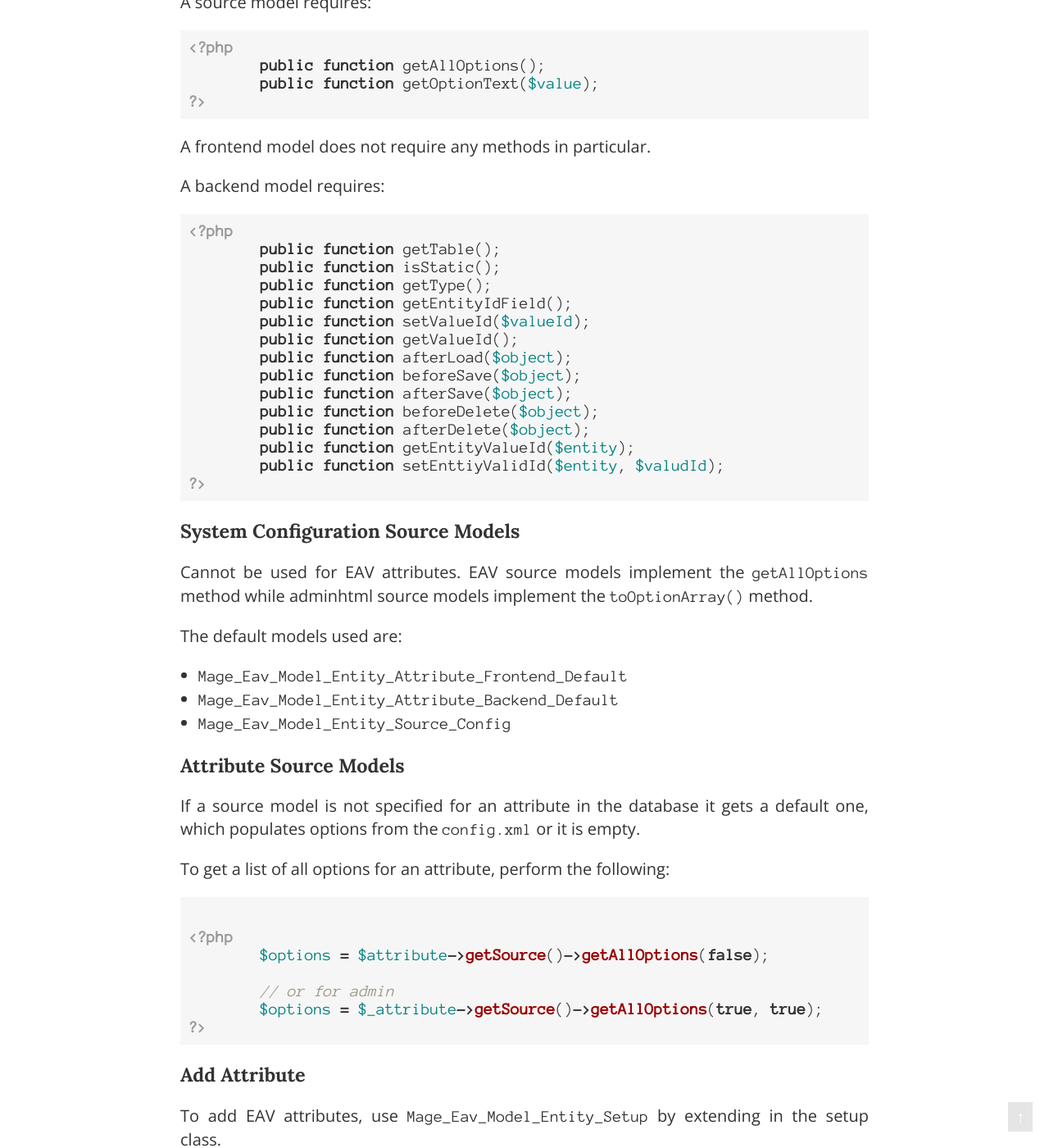
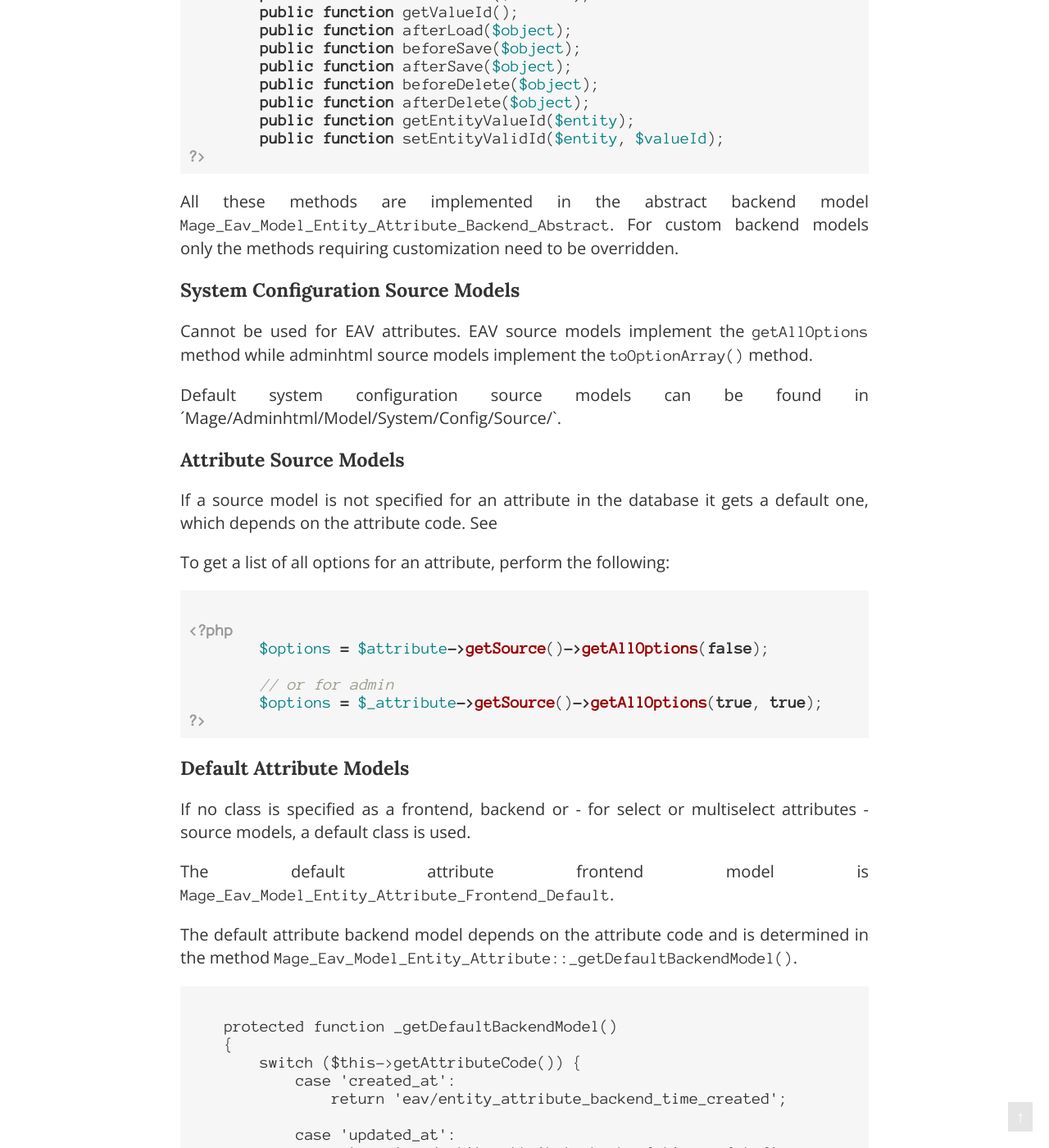
Before and after one commit to meanbee/magecert, a Jekyll site: the page built from eav.md, in a window 1280 px wide and 1400 px high, scrolled down 3924 px. Shown: the whole window at 82% size. Built offline with Jekyll 4.4.1, drawn with Linux system fonts in a browser that asks for light colours; Markdown is read by kramdown in place of the engine named in the settings; some of the changed text lies outside the part shown.

Commit message:
Correct a few things regarding EAV

````diff
--- a/eav.md
+++ b/eav.md
@@ -43,36 +43,13 @@
 
 ### EAV Resource Model Examples
 
-There are a sizeable number of resource models that use EAV
+To find entities using the EAV storage schema searching for the string `extends Mage_Eav_Model_Entity_Abstract` can be used.
+This should reveal all resource models based on the EAV structure.
+However, the resulting list will include many obsolete classes from the `Mage_Sales` module that no longer are being used.
 
-- Customer
-- Customer Address
-- Customer Payment
-- Order
-- Order Status
-- Order Address
-- Order Item
-- Order Payment
-- Catalog Category
-- Catalog Product
-- Quote
-- Quote Address
-- Quote Address Rate
-- Quote Address Item
-- Quote Item
-- Quote Payment
-- Order Status History
-- Invoice
-- Invoice Item
-- Invoice Shipment
-- Invoice Comment
-- Shipment
-- Shipment Item
-- Shipment Comment
-- Shipment Track
-- Credit Memo
-- Credit Memo Item
-- Credit Memo Comment
+The only modules containing entities using the EAV storage schema are `Mage_Catalog` (categories and products) and `Mage_Customer` (customers and addresses).
+
+Customer Groups use the flat table storage schema. All the sales entities where converted to flat table entities with the release of Magento 1.4.
 
 The reason that EAV is used is so that they can have an undetermined number of properties and therefore remain flexible.
 
@@ -85,15 +62,15 @@
 ### Disadvantages
 
 - Inefficient
-	- A query returning 20 columns normally would consist of 20 self joins in EAV.
-- By default uses varchar for all values
-	- Meanwhile Magento provides a different table for different value types but will still have performance overheads.
+	- A query returning 20 columns normally would consist of 20 self joins in EAV. However, the Mage_Eav module generally does not use joins to load the attribute value data. Instead union selects are used. Joins are only used for filtering EAV collections.
 - No mechanism for relationships between subtypes
 - No grouping of entity subtypes
 
 ### Website and Store Scopes
 
-To handle website and store scope attribute values within EAV a `store_id` value exists on the entity and this is used to show scope which link back to `core_store`. Along with the normal stores (store views) there is also a store '0' which is the global value.  When on a particular store the system will first check for an entity value on the current store and then fall back to the global entity.
+To handle website and store scope attribute values within EAV a `store_id` value exists on the catalog entity and this is used to show scope which link back to `core_store`. Along with the normal stores (store views) there is also a store '0' which is the global value.  When on a particular store the system will first check for an entity value on the current store and then fall back to the global entity.
+Mage_Customer EAV entities do not have a `store_id` scope column.
+
 
 ### Insert Versus Update
 
@@ -122,8 +99,9 @@
 	public function getOptionText($value);
 ?>
 ```
+Usually only `getAllOptions()` needs to be implemented though since an implementation for `getOptionText()` already exists in the abstract source model ´Mage_Eav_Model_Entity_Attribute_Source_Abstract`.
 
-A frontend model does not require any methods in particular.
+A frontend model does not requires the method `getValue()`.
 
 A backend model requires:
 
@@ -141,24 +119,21 @@
 	public function beforeDelete($object);
 	public function afterDelete($object);
 	public function getEntityValueId($entity);
-	public function setEnttiyValidId($entity, $valudId);
+	public function setEntityValidId($entity, $valueId);
 ?>
 ```
+All these methods are implemented in the abstract backend model `Mage_Eav_Model_Entity_Attribute_Backend_Abstract`. For custom backend models only the methods requiring customization need to be overridden.
 
 ### System Configuration Source Models
 
 Cannot be used for EAV attributes.  EAV source models implement the `getAllOptions` method while adminhtml source models implement the `toOptionArray()` method.
 
-The default models used are:
-
-- `Mage_Eav_Model_Entity_Attribute_Frontend_Default`
-- `Mage_Eav_Model_Entity_Attribute_Backend_Default`
-- `Mage_Eav_Model_Entity_Source_Config`
-
+Default system configuration source models can be found in ´Mage/Adminhtml/Model/System/Config/Source/`.
 
 ### Attribute Source Models
 
-If a source model is not specified for an attribute in the database it gets a default one, which populates options from the `config.xml` or it is empty.
+If a source model is not specified for an attribute in the database it gets a default one, which depends on the attribute code.
+See
 
 To get a list of all options for an attribute, perform the following:
 
@@ -170,6 +145,40 @@
 	$options = $_attribute->getSource()->getAllOptions(true, true);
 ?>
 ```
+
+### Default Attribute Models
+
+If no class is specified as a frontend, backend or - for select or multiselect attributes - source models, a default class is used.
+
+The default attribute frontend model is `Mage_Eav_Model_Entity_Attribute_Frontend_Default`.
+
+The default attribute backend model depends on the attribute code and is determined in the method `Mage_Eav_Model_Entity_Attribute::_getDefaultBackendModel()`.
+
+```
+    protected function _getDefaultBackendModel()
+    {
+        switch ($this->getAttributeCode()) {
+            case 'created_at':
+                return 'eav/entity_attribute_backend_time_created';
+
+            case 'updated_at':
+                return 'eav/entity_attribute_backend_time_updated';
+
+            case 'store_id':
+                return 'eav/entity_attribute_backend_store';
+
+            case 'increment_id':
+                return 'eav/entity_attribute_backend_increment';
+        }
+
+        return parent::_getDefaultBackendModel();
+    }
+```
+If the method falls through to the last line `Mage_Eav_Model_Entity_Attribute_Backend_Default` is used.
+
+The default source model is set in `Mage_Eav_Model_Entity_Attribute_Source_Table`. This is set in the catalog modules attribute model. The default config source model specified in the eav module is never used.
+
+
 
 ### Add Attribute
 
````
